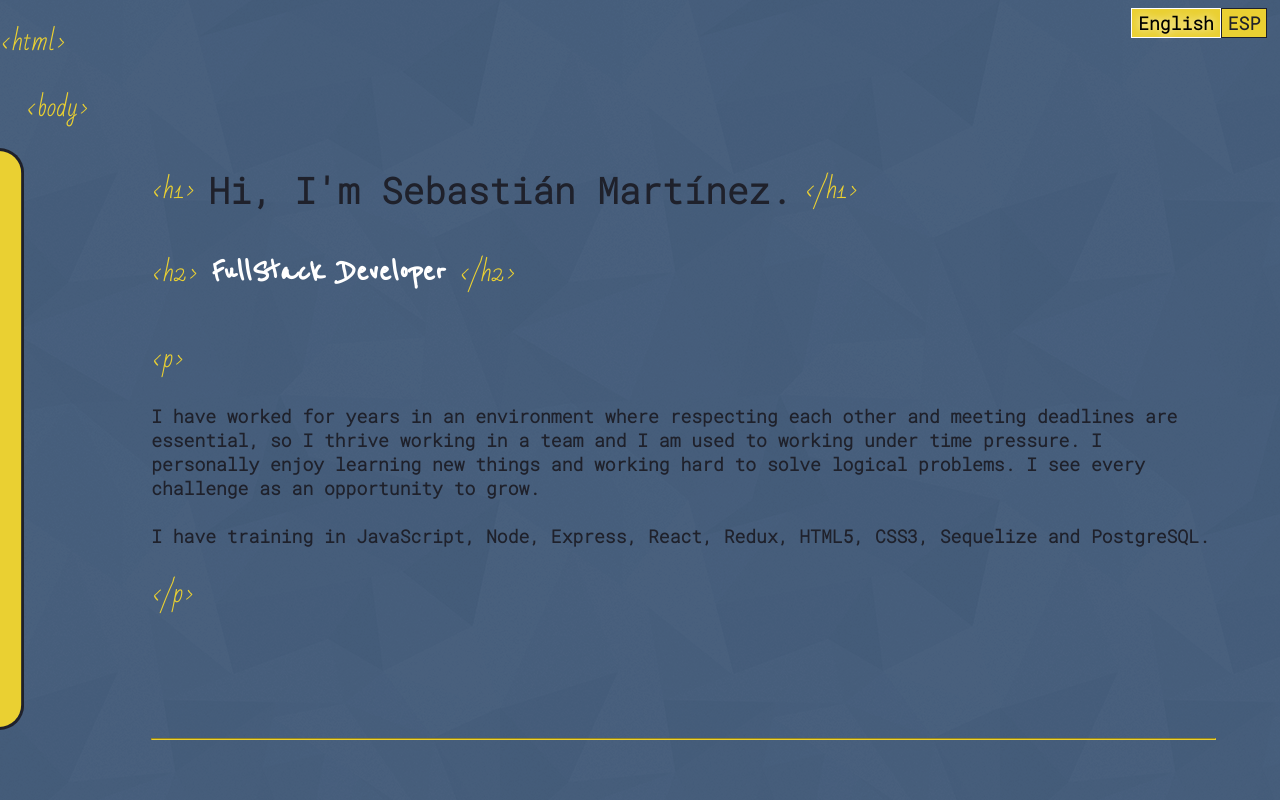
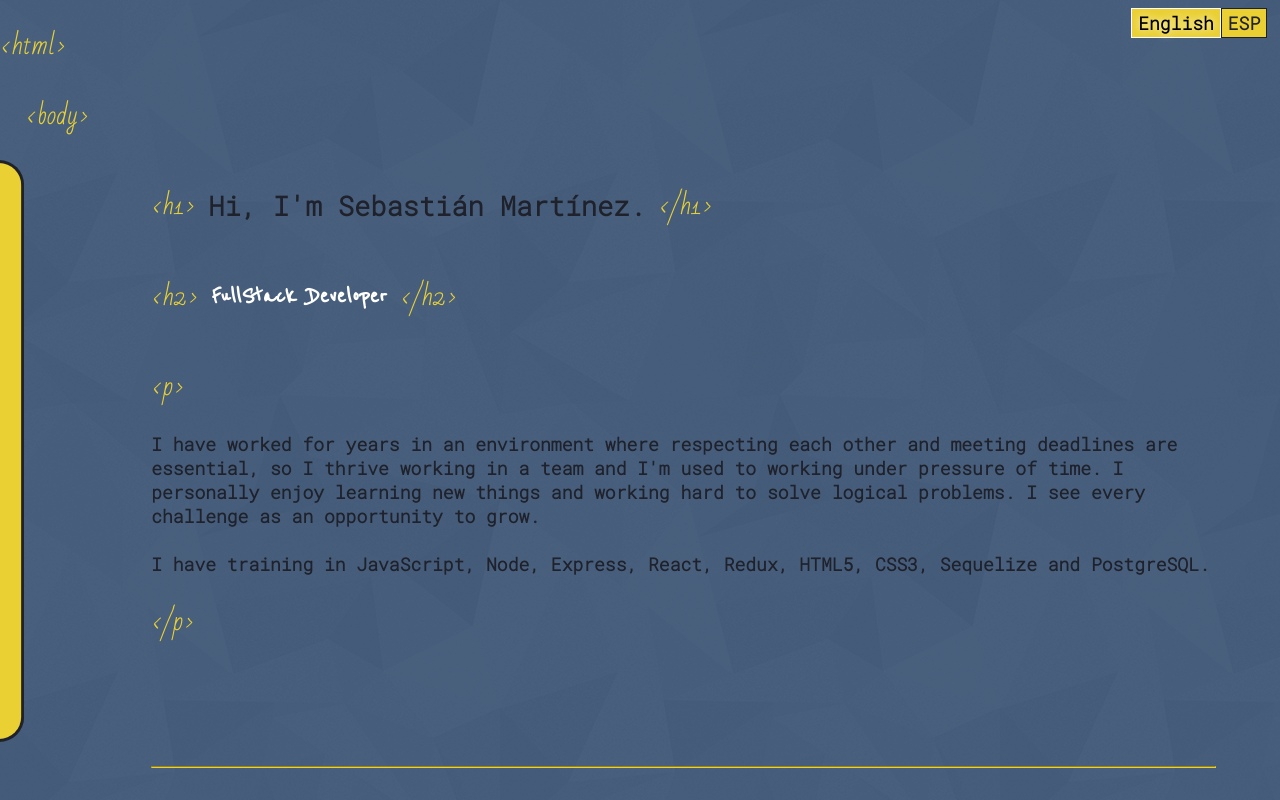
Before and after one commit to sebMar92/portfolio, a React (Create React App) app: page / in a window 1280 px wide. Shown: the top 800 px of the page. Built offline with nearby package versions, Linux system fonts and the light colour scheme; the HTML template or start-up script is replaced by a standard one.

Commit message:
spacing changes

```diff
--- a/src/App.jsx
+++ b/src/App.jsx
@@ -5,9 +5,9 @@ import './App.css';
 function App() {
   return (
     <div id="app">
-      <h1 className="tags">{'<html>'}</h1>
+      <h2 className="tags">{'<html>'}</h2>
       <div className="indent">
-        <h1 className="tags">{'<body>'}</h1>
+        <h2 className="tags">{'<body>'}</h2>
         <div className="indent">
           <div id="nav-spacer">
             <Router>
@@ -24,9 +24,9 @@ function App() {
             </Router>
           </div>
         </div>
-        <h1 className="tags">{'</body>'}</h1>
+        <h2 className="tags">{'</body>'}</h2>
       </div>
-      <h1 className="tags">{'</html>'}</h1>
+      <h2 className="tags">{'</html>'}</h2>
     </div>
   );
 }
--- a/src/components/header/header.jsx
+++ b/src/components/header/header.jsx
@@ -2,7 +2,7 @@ import React, { forwardRef } from 'react';
 import './header.css';
 const Header = forwardRef(({ tag, title, classes }, ref) => {
   return (
-    <div className="text-container" ref={ref}>
+    <div className="header-container" ref={ref}>
       <div className="h1-container">
         <h1 className="tags">{`<${tag}>`}</h1>
         <h1 className={`header ${classes}`}>{title}</h1>
--- a/src/components/home/home.jsx
+++ b/src/components/home/home.jsx
@@ -50,9 +50,12 @@ export default function Home() {
         language={language}
       />
       <Selector language={language} setLanguage={setLanguage} />
+      <section>
         <Header
           tag="h1"
-        title={language ? `Hi, I'm Sebastián Martínez.` : 'Hola, soy Sebastián Martínez.'}
+          title={
+            language ? `Hi, I'm Sebastián Martínez.` : 'Hola, soy Sebastián Martínez.'
+          }
           ref={aboutMe}
         />
         <Header
@@ -66,20 +69,20 @@ export default function Home() {
           {language ? (
             <p>
               I have worked for years in an environment where respecting each other and
-            meeting deadlines are essential, so I thrive working in a team and I am used
-            to working under time pressure. I personally enjoy learning new things and
-            working hard to solve logical problems. I see every challenge as an
+              meeting deadlines are essential, so I thrive working in a team and I'm used
+              to working under pressure of time. I personally enjoy learning new things
+              and working hard to solve logical problems. I see every challenge as an
               opportunity to grow.
               <br /> <br />I have training in JavaScript, Node, Express, React, Redux,
               HTML5, CSS3, Sequelize and PostgreSQL.
             </p>
           ) : (
             <p>
-            He trabajado años en ambiente donde es primordial el respeto y el cumplimiento
-            de plazos, por lo que prospero trabajando en equipo y estoy acostumbrado a
-            trabajar bajo la presión del tiempo. Personalmente disfruto de aprender cosas
-            nuevas y trabajar duro para resolver problemas lógicos. Veo cada desafío como
-            una oportunidad para crecer.
+              He trabajado años en ambiente donde es primordial el respeto y el
+              cumplimiento de plazos, por lo que prospero trabajando en equipo y estoy
+              acostumbrado a trabajar bajo la presión del tiempo. Personalmente disfruto
+              de aprender cosas nuevas y trabajar duro para resolver problemas lógicos.
+              Veo cada desafío como una oportunidad para crecer.
               <br /> <br />
               Tengo conocimientos de JavaScript, Node, Express, React, Redux, HTML5, CSS3,
               Sequelize y PostgreSQL.
@@ -88,6 +91,8 @@ export default function Home() {
         </div>
         <h2 className="tags">{'</p>'}</h2>
         <hr />
+      </section>
+      <section>
         <Header tag="h1" title={language ? 'Projects' : 'Proyectos'} ref={projects} />
         <Slider
           screenImg="/images/techgif.gif"
@@ -126,6 +131,8 @@ export default function Home() {
           }
         />
         <hr />
+      </section>
+      <section>
         <Header tag="h1" title={language ? 'Contact me' : 'Contáctame'} ref={contact} />
         <div id="contact-container">
           <h2 className="tags">{'<p>'}</h2>
@@ -135,8 +142,8 @@ export default function Home() {
               enjoy doing, so I'm interested both in Back End and Front End job positions.
               <br />
               <br />
-            If you wish to know more about me, or want to reach me about an open position,
-            don't hesitate to contact me through any of these options!
+              If you wish to know more about me, or want to reach me about an open
+              position, don't hesitate to contact me through any of these options!
             </p>
           ) : (
             <p>
@@ -163,13 +170,18 @@ export default function Home() {
               />
             </a>
             <a href="https://github.com/sebMar92" target="_blank" rel="noreferrer">
-            <img className="icon" src="/images/githubicon-200.png" alt="github button" />
+              <img
+                className="icon"
+                src="/images/githubicon-200.png"
+                alt="github button"
+              />
             </a>
             <a href="mailto:sebmar92@gmail.com" target="_blank" rel="noreferrer">
               <img className="icon" src="/images/gmailicon-200.png" alt="gmail button" />
             </a>
           </div>
         </div>
+      </section>
     </div>
   );
 }
--- a/src/components/slider/slider.css
+++ b/src/components/slider/slider.css
@@ -57,7 +57,7 @@ a {
     justify-content: center;
     flex-direction: column;
     align-items: center;
-    margin-top: 30vh;
+    margin-top: 30px;
   }
   .content {
     max-width: 70vw;
```
Lines whose indentation alone changed are shown as unchanged.
